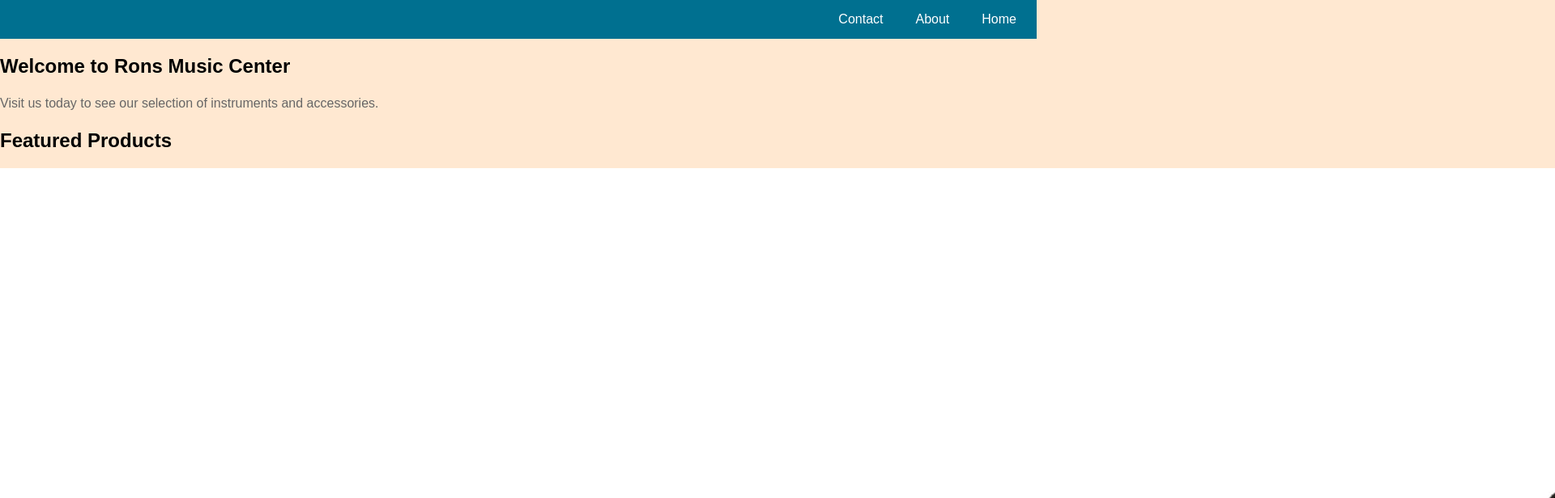
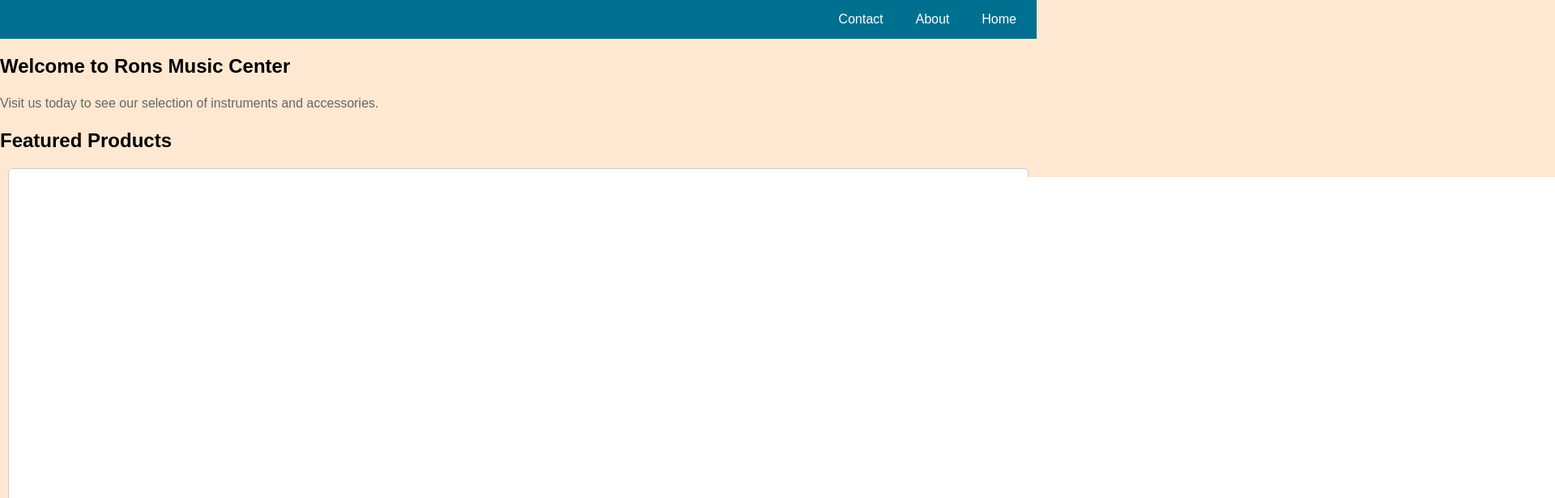
Before and after one commit to gbradham/Rons-Music-Center, a plain HTML site: page index.html in a window 1280 px wide. Shown: the top 616 px of the page at 81% size, 1920 px wide, since content can reach past the window. Drawn offline with Linux system fonts and the light colour scheme.

Commit message:
Change product class size

```diff
--- a/styles.css
+++ b/styles.css
@@ -62,3 +62,11 @@ a:hover {
   max-width: 33%;
   overflow: hidden;
 }
+
+.product {
+  margin: 10px;
+  padding: 10px;
+  border: 1px solid #ccc;
+  border-radius: 5px;
+  background-color: #fff;
+}
```
